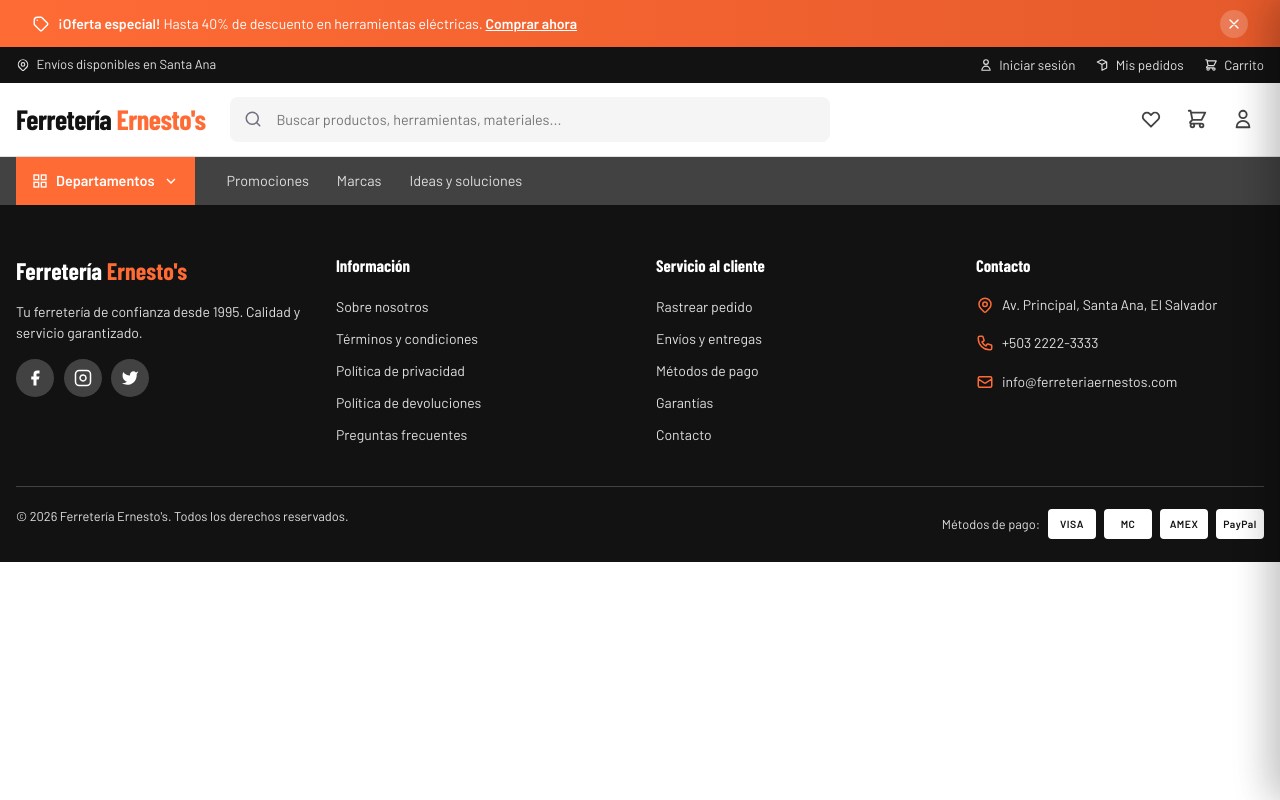
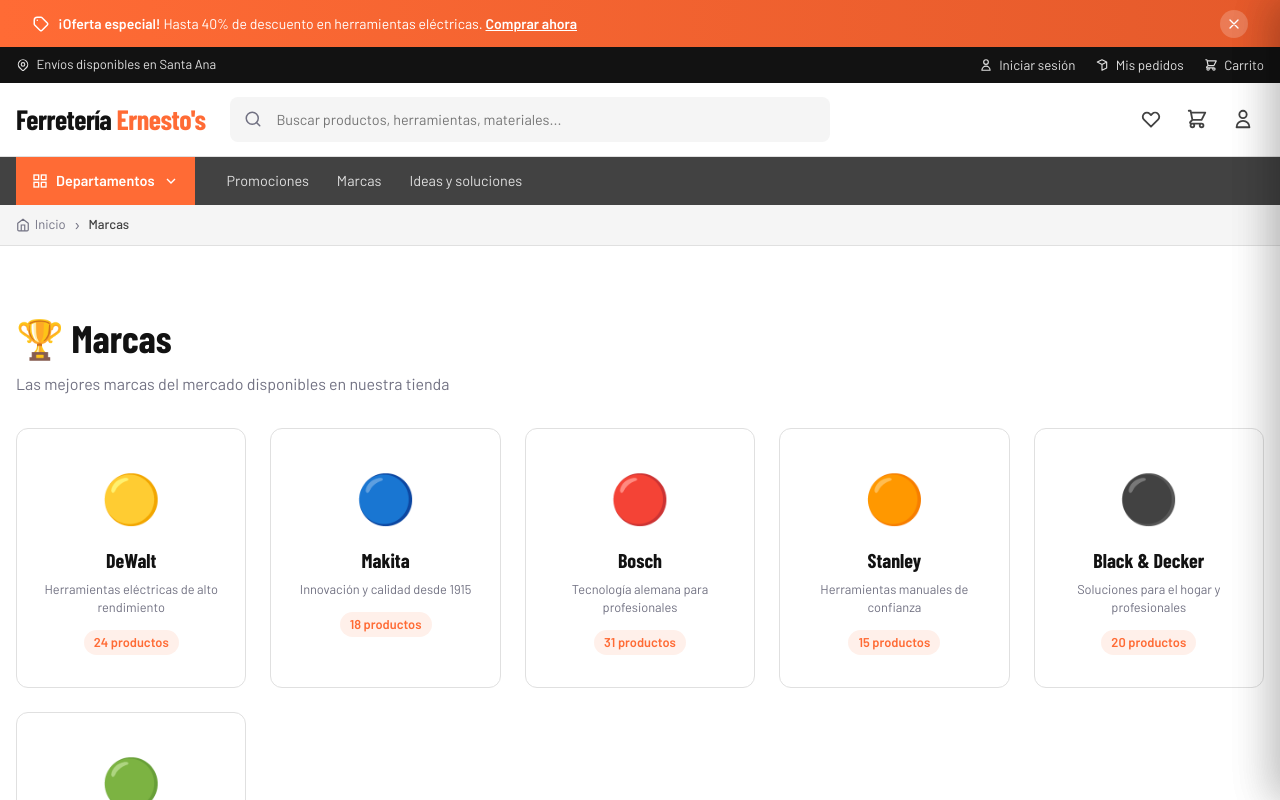
Before and after one commit to ferreteriaernestos-team/ferreteria-react, a React (Vite) app in the folder ferreteria-react/: page /marcas in a window 1280 px wide. Shown: the top 800 px of the page. Built offline with nearby package versions, Linux system fonts and the light colour scheme.

Commit message:
Se agrego pagina de Marcas

```diff
--- a/ferreteria-react/src/App.jsx
+++ b/ferreteria-react/src/App.jsx
@@ -5,6 +5,7 @@
 import Footer from './components/layout/Footer'
 import HomePage from './pages/HomePage'
 import PromocionesPage from './pages/PromocionesPage'
+import MarcasPage from './pages/MarcasPage'
 import CartSidebar from './components/ui/CartSidebar'
 import WishlistSidebar from './components/ui/WishlistSidebar'
 import AuthModal from './components/ui/AuthModal'
@@ -22,6 +23,7 @@
       <Routes>
         <Route path="/" element={<HomePage />} />
         <Route path="/promociones" element={<PromocionesPage />} />
+        <Route path="/marcas" element={<MarcasPage />} />
       </Routes>
       <Footer />
       <CartSidebar />
--- a/ferreteria-react/src/components/layout/Navbar.jsx
+++ b/ferreteria-react/src/components/layout/Navbar.jsx
@@ -47,12 +47,11 @@
         </button>
         <div className="navbar__links">
           <Link to="/promociones">Promociones</Link>
-          <a href="#">Marcas</a>
+          <Link to="/marcas">Marcas</Link>
           <a href="#">Ideas y soluciones</a>
         </div>
       </div>
 
-      {/* Mega Menu */}
       <div
         className={`mega-menu ${menuOpen ? 'open' : ''}`}
         onMouseEnter={() => setMenuOpen(true)}
--- a/ferreteria-react/src/data/products.js
+++ b/ferreteria-react/src/data/products.js
@@ -21,3 +21,12 @@
   { name: 'Pintura',      icon: '🎨', img: 'https://images.unsplash.com/photo-1519520104014-df63821cb6f9?w=400&q=80' },
   { name: 'Medición',     icon: '📏', img: 'https://images.unsplash.com/photo-1581244277943-fe4a9c777189?w=400&q=80' },
 ]
+
+export const BRANDS = [
+  { name: 'DeWalt',         logo: '🟡', desc: 'Herramientas eléctricas de alto rendimiento', products: 24 },
+  { name: 'Makita',         logo: '🔵', desc: 'Innovación y calidad desde 1915',             products: 18 },
+  { name: 'Bosch',          logo: '🔴', desc: 'Tecnología alemana para profesionales',        products: 31 },
+  { name: 'Stanley',        logo: '🟠', desc: 'Herramientas manuales de confianza',           products: 15 },
+  { name: 'Black & Decker', logo: '⚫', desc: 'Soluciones para el hogar y profesionales',     products: 20 },
+  { name: 'Irwin',          logo: '🟢', desc: 'Herramientas de corte y sujeción',             products: 12 },
+]
--- /dev/null
+++ b/ferreteria-react/src/pages/MarcasPage.jsx
@@ -0,0 +1,37 @@
+import { useNavigate } from 'react-router-dom'
+import Breadcrumb from '../components/ui/Breadcrumb'
+import { BRANDS, PRODUCTS } from '../data/products'
+
+function MarcasPage() {
+  const navigate = useNavigate()
+
+  function handleBrandClick(brandName) {
+    navigate(`/marca/${brandName}`)
+  }
+
+  return (
+    <main>
+      <Breadcrumb current="Marcas" />
+      <section className="section">
+        <div className="container">
+          <div className="section__header">
+            <h2 className="section__title">🏆 Marcas</h2>
+            <p className="section__subtitle">Las mejores marcas del mercado disponibles en nuestra tienda</p>
+          </div>
+          <div className="brands-grid">
+            {BRANDS.map((brand, i) => (
+              <div key={i} className="brand-card" onClick={() => handleBrandClick(brand.name)}>
+                <div className="brand-card__logo">{brand.logo}</div>
+                <h3 className="brand-card__name">{brand.name}</h3>
+                <p className="brand-card__desc">{brand.desc}</p>
+                <span className="brand-card__count">{brand.products} productos</span>
+              </div>
+            ))}
+          </div>
+        </div>
+      </section>
+    </main>
+  )
+}
+
+export default MarcasPage
```
